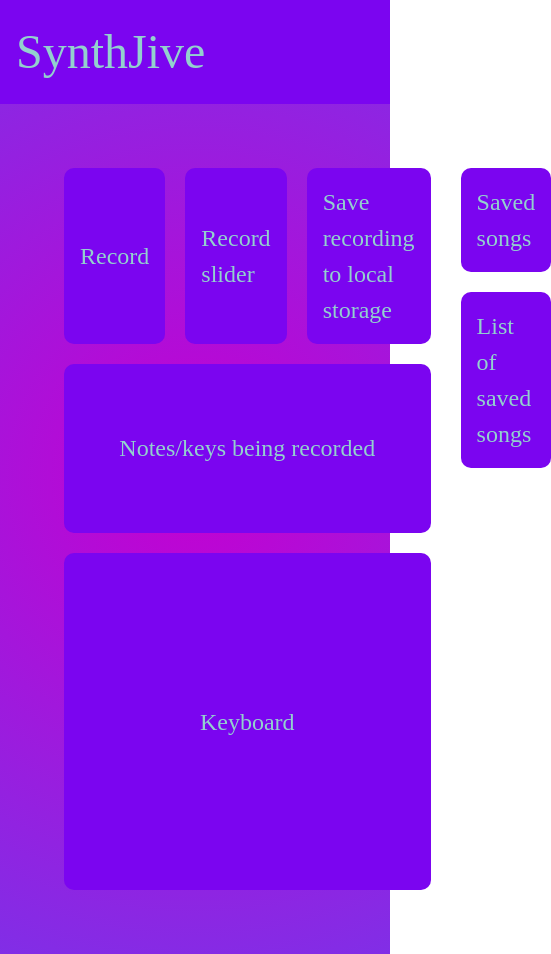
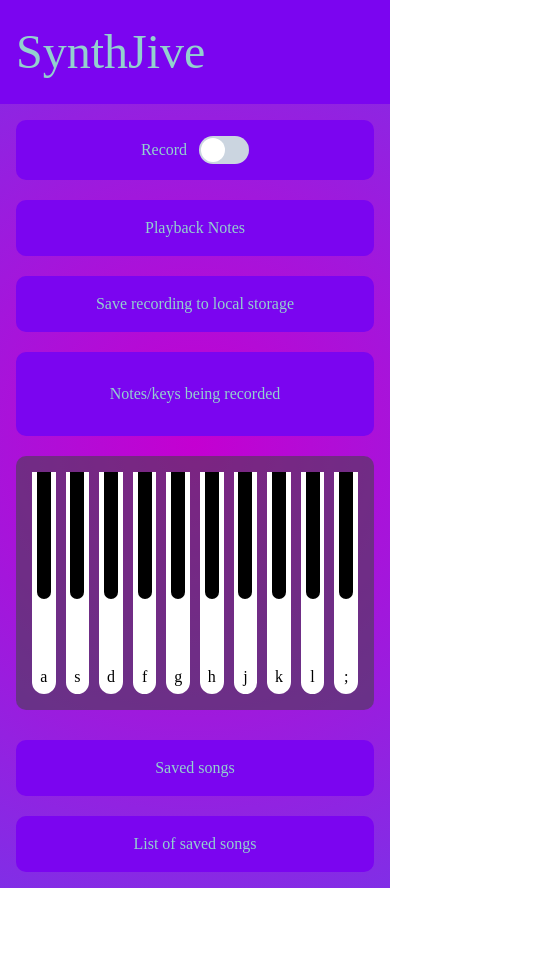
Before and after one commit to cptaylor38/synthjive, a React (Create React App) app in the folder client/: page / in a window 390 px wide. Shown: the whole page, 551 px wide, since content can reach past the window. After the commit the page ends 888 px from the top, so only its background shows below. Built offline with nearby package versions, Linux system fonts and the light colour scheme; a web font is replaced by a local one.

Commit message:
keyboard set up, now to make it functional!

```diff
--- a/client/src/App.css
+++ b/client/src/App.css
@@ -50,7 +50,7 @@
   display: flex;
   align-items: center;
   justify-content: center;
-  font-size: 24px;
+  font-size: 1.75em;
 }
 
 .gui__controls {
@@ -60,9 +60,13 @@
   gap: 20px;
 }
 
+.synth__record--label {
+  font-size: 1.75rem !important;
+}
+
 .synth--notes {
   grid-column: 1 / -1;
-  min-height: 20vh;
+  min-height: 10vh;
 }
 
 .gui__keyboard {
@@ -71,8 +75,32 @@
 
 .synth--keyboard {
   min-height: 40vh;
+  display: grid;
+  grid-template-columns: repeat(10, 1fr);
+  justify-items: center;
+  background: rgba(66, 66, 66, 0.548);
+  column-gap: 10px;
 }
 
 .synth--list {
   margin-top: 20px;
 }
+
+@media (max-width: 700px) {
+  .synth__main {
+    grid-template-columns: 1fr;
+    padding: 1rem;
+  }
+  .gui__controls {
+    grid-template-columns: 1fr;
+  }
+  .synth--keyboard {
+    min-height: 30vh;
+  }
+  .synth__box {
+    font-size: 1em;
+  }
+  .synth__record--label {
+    font-size: 1em !important;
+  }
+}
--- a/client/src/App.js
+++ b/client/src/App.js
@@ -1,8 +1,9 @@
 import './App.css';
-import { Box } from '@chakra-ui/react';
+import { Box, Switch, FormControl, FormLabel } from '@chakra-ui/react';
+import Key from './Key';
 
 function App() {
-
+  const keystrokes = ['a', 's', 'd', 'f', 'g', 'h', 'j', 'k', 'l', ';'];
   return (
     <div className="App">
       <div className='synthjive__container'>
@@ -14,13 +15,22 @@ function App() {
         <main className='synth__main'>
           <section>
             <div className='gui__controls'>
-              <Box className="synth__box synth--recordheader">Record</Box>
-              <Box className="synth__box synth--slider">Record slider</Box>
+              <Box className="synth__box synth--slider">
+                <FormControl display="flex" justifyContent="center" alignItems="center">
+                <FormLabel className='synth__record--label' htmlFor="record-button" mb="0">
+                    Record
+                </FormLabel>
+                <Switch colorScheme="rgb(40, 255, 40);" size="lg" id="record-button" />
+                </FormControl>
+              </Box>
+              <Box className="synth__box synth--play">Playback Notes</Box>
               <Box className="synth__box synth--save">Save recording to local storage</Box>
               <Box className="synth__box synth--notes">Notes/keys being recorded</Box>
             </div>
             <div className='gui__keyboard'>
-              <Box className="synth__box synth--keyboard">Keyboard</Box>
+              <Box className="synth__box synth--keyboard">
+                {keystrokes.map((char, i)=> <Key key={i} text={char} />)}
+              </Box>
             </div>
           </section>
           <aside>
--- /dev/null
+++ b/client/src/Key.css
@@ -0,0 +1,23 @@
+.keyboard__key {
+  background: white;
+  min-height: 100%;
+  min-width: 100%;
+  border-radius: 0 0 25px 25px;
+  display: flex;
+  flex-direction: column;
+  justify-content: space-between;
+  text-align: center;
+}
+
+.keyboard__key > p {
+  margin-bottom: 20%;
+  color: black;
+}
+
+.keybaord__key--black {
+  width: 60%;
+  align-self: center;
+  min-height: 15vh;
+  background: black;
+  border-radius: 0 0 25px 25px;
+}
--- /dev/null
+++ b/client/src/Key.js
@@ -0,0 +1,13 @@
+import React from 'react';
+import './Key.css';
+
+const Key = ({text}) => {
+    return (
+        <div className='keyboard__key'>
+            <div className='keybaord__key--black'></div>
+            <p>{text}</p>
+        </div>
+    )
+}
+
+export default Key;
```
